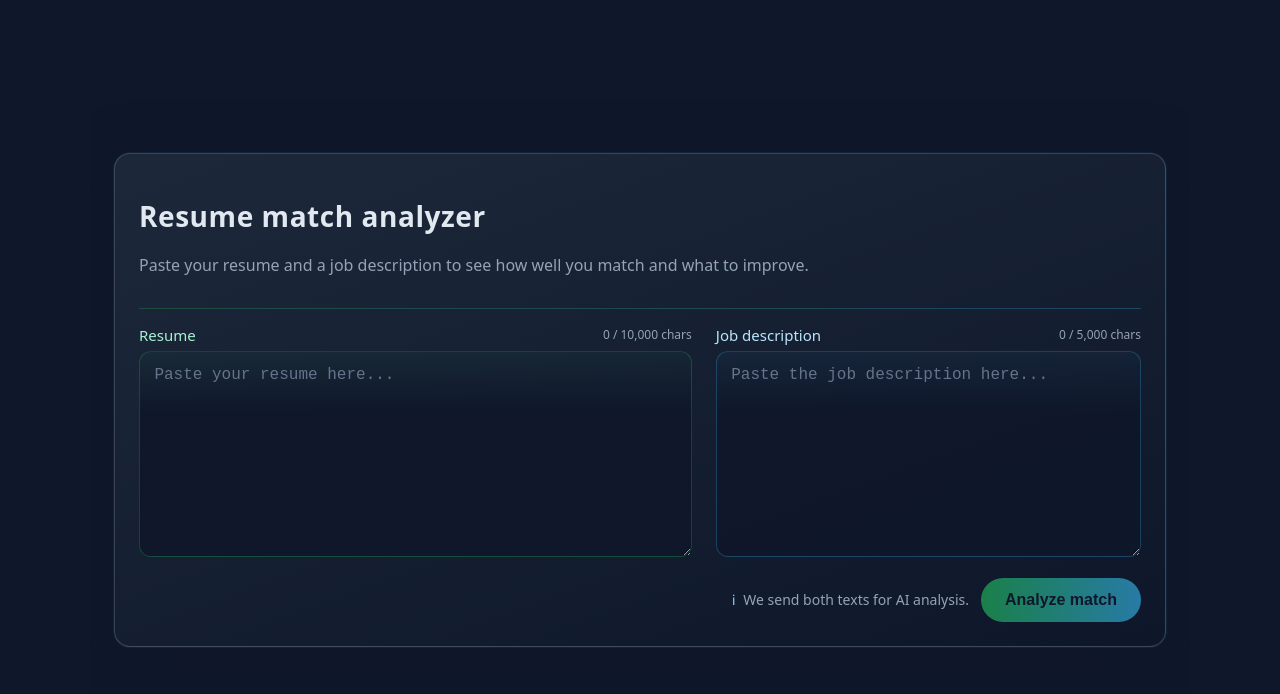
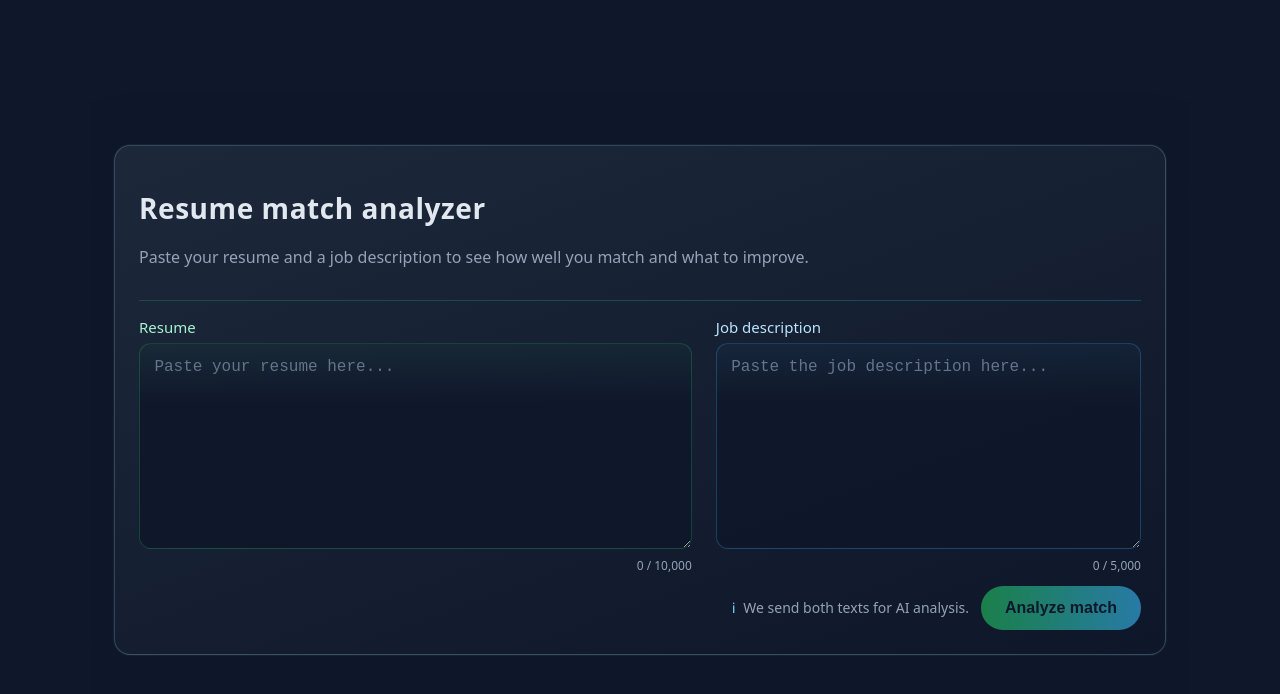
Before and after one commit to IrinaRakhimova/cv-match, a React app: page / in a window 1280 px wide. Shown: the top 694 px of the page. Built offline with nearby package versions, Linux system fonts and the light colour scheme.

Commit message:
counter style improved

```diff
--- a/src/components/form/ResumeForm.module.css
+++ b/src/components/form/ResumeForm.module.css
@@ -95,11 +95,26 @@
   margin-bottom: 0.4rem;
 }
 
+.textareaWrapper {
+  position: relative;
+}
+
 .charCount {
   font-size: 0.75rem;
   color: #94a3b8;
   font-weight: 400;
   white-space: nowrap;
+}
+
+.charCountBottom {
+  position: absolute;
+  bottom: -1.25rem;
+  right: 0;
+  font-size: 0.75rem;
+  color: #94a3b8;
+  font-weight: 400;
+  white-space: nowrap;
+  padding-top: 0.25rem;
 }
 
 .charCountWarning {
@@ -165,6 +180,11 @@
     padding: 0.65rem 0.75rem;
     font-size: 16px;
   }
+
+  .charCountBottom {
+    bottom: -1.1rem;
+    font-size: 0.6875rem;
+  }
 }
 
 .textarea::placeholder {
@@ -218,7 +238,7 @@
   justify-content: flex-end;
   align-items: center;
   gap: 0.75rem;
-  margin-top: 1rem;
+  margin-top: 2rem;
 }
 
 @media (max-width: 600px) {
--- a/src/components/form/ResumeForm.tsx
+++ b/src/components/form/ResumeForm.tsx
@@ -98,10 +98,6 @@ export const ResumeForm: React.FC<ResumeFormProps> = ({
         <div className={styles.fieldResume}>
           <label className={`${styles.fieldLabel} ${styles.fieldLabelResume}`}>
             <span>Resume</span>
-            <span className={`${styles.charCount} ${resumeWarning ? styles.charCountWarning : ''} ${resumeLength > MAX_RESUME_LENGTH ? styles.charCountError : ''}`}>
-              {resumeLength.toLocaleString()} / {MAX_RESUME_LENGTH.toLocaleString()} chars
-              {resumeWords > 0 && ` • ${resumeWords.toLocaleString()} words`}
-            </span>
           </label>
           {resumeTrimmed.length > 0 && resumeTrimmed.length < MIN_LENGTH && (
             <div className={styles.validationError}>
@@ -113,6 +109,7 @@ export const ResumeForm: React.FC<ResumeFormProps> = ({
               Resume exceeds maximum length of {MAX_RESUME_LENGTH.toLocaleString()} characters
             </div>
           )}
+          <div className={styles.textareaWrapper}>
             <textarea
               className={`${styles.textarea} ${resumeWarning ? styles.textareaWarning : ''} ${resumeLength > MAX_RESUME_LENGTH ? styles.textareaError : ''}`}
               placeholder="Paste your resume here..."
@@ -121,15 +118,16 @@ export const ResumeForm: React.FC<ResumeFormProps> = ({
               maxLength={MAX_RESUME_LENGTH}
               rows={8}
             />
+            <span className={`${styles.charCount} ${styles.charCountBottom} ${resumeWarning ? styles.charCountWarning : ''} ${resumeLength > MAX_RESUME_LENGTH ? styles.charCountError : ''}`}>
+              {resumeLength.toLocaleString()} / {MAX_RESUME_LENGTH.toLocaleString()}
+              {resumeWords > 0 && ` • ${resumeWords.toLocaleString()} words`}
+            </span>
+          </div>
         </div>
 
         <div className={styles.fieldJob}>
           <label className={`${styles.fieldLabel} ${styles.fieldLabelJob}`}>
             <span>Job description</span>
-            <span className={`${styles.charCount} ${jobDescriptionWarning ? styles.charCountWarning : ''} ${jobDescriptionLength > MAX_JOB_DESCRIPTION_LENGTH ? styles.charCountError : ''}`}>
-              {jobDescriptionLength.toLocaleString()} / {MAX_JOB_DESCRIPTION_LENGTH.toLocaleString()} chars
-              {jobDescriptionWords > 0 && ` • ${jobDescriptionWords.toLocaleString()} words`}
-            </span>
           </label>
           {jobDescriptionTrimmed.length > 0 && jobDescriptionTrimmed.length < MIN_LENGTH && (
             <div className={styles.validationError}>
@@ -141,6 +139,7 @@ export const ResumeForm: React.FC<ResumeFormProps> = ({
               Job description exceeds maximum length of {MAX_JOB_DESCRIPTION_LENGTH.toLocaleString()} characters
             </div>
           )}
+          <div className={styles.textareaWrapper}>
             <textarea
               className={`${styles.textarea} ${jobDescriptionWarning ? styles.textareaWarning : ''} ${jobDescriptionLength > MAX_JOB_DESCRIPTION_LENGTH ? styles.textareaError : ''}`}
               placeholder="Paste the job description here..."
@@ -149,6 +148,11 @@ export const ResumeForm: React.FC<ResumeFormProps> = ({
               maxLength={MAX_JOB_DESCRIPTION_LENGTH}
               rows={8}
             />
+            <span className={`${styles.charCount} ${styles.charCountBottom} ${jobDescriptionWarning ? styles.charCountWarning : ''} ${jobDescriptionLength > MAX_JOB_DESCRIPTION_LENGTH ? styles.charCountError : ''}`}>
+              {jobDescriptionLength.toLocaleString()} / {MAX_JOB_DESCRIPTION_LENGTH.toLocaleString()}
+              {jobDescriptionWords > 0 && ` • ${jobDescriptionWords.toLocaleString()} words`}
+            </span>
+          </div>
         </div>
       </div>
 
```
Also changed, not shown: 1 other file (tests, documents, lock files or other folders). Lines whose indentation alone changed are shown as unchanged.
